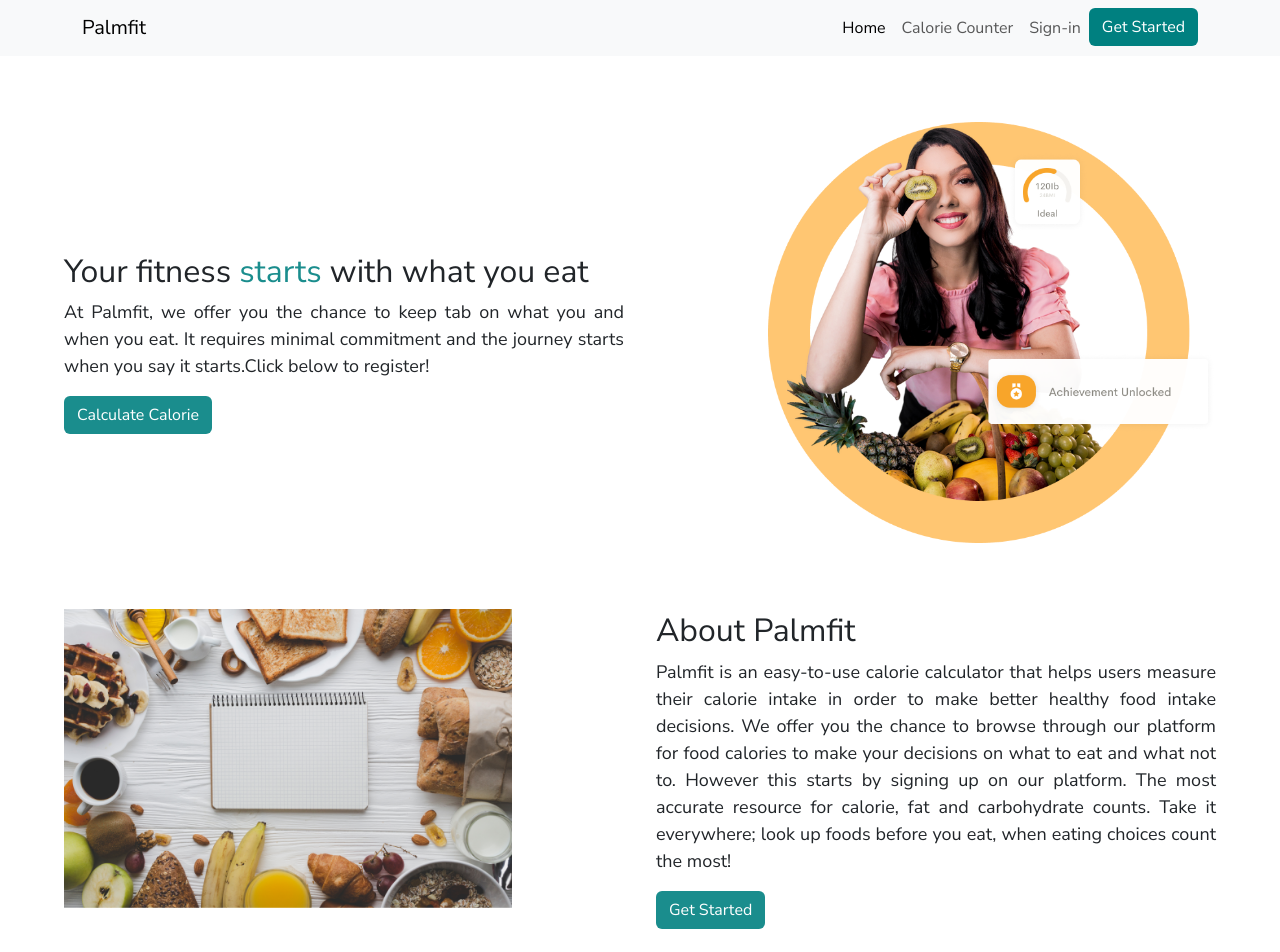
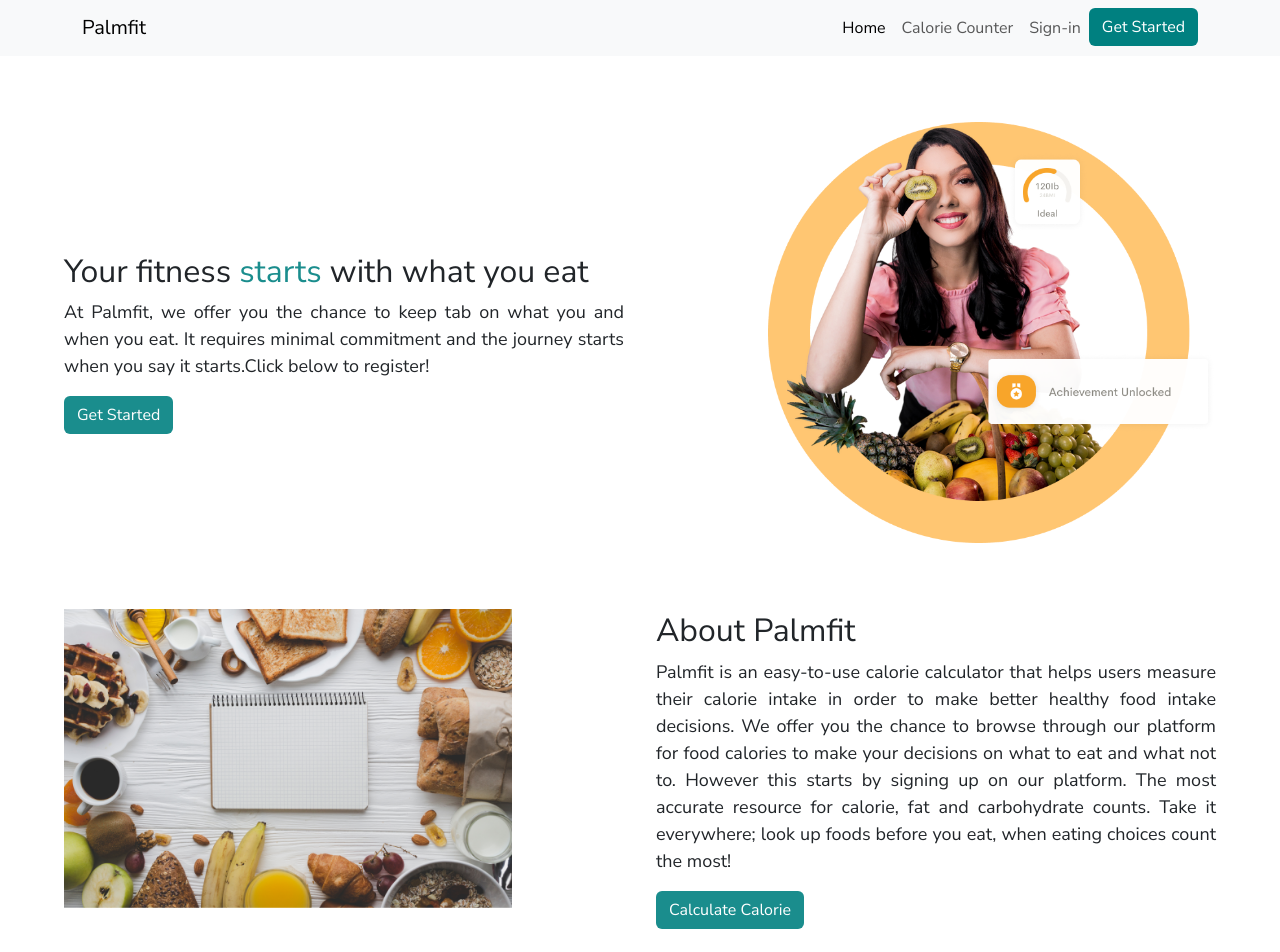
Before and after one commit to decadevs/live-project-sq015-net-palmfit-UI, a React (Create React App) app: page / in a window 1280 px wide. Shown: the top 952 px of the page. Built offline with nearby package versions, Linux system fonts and the light colour scheme; a web font is replaced by a local one.

Commit message:
Update Landing page

```diff
--- a/src/components/HomePg/LandingPg.js
+++ b/src/components/HomePg/LandingPg.js
@@ -1,139 +1,177 @@
 import React, { useState } from "react";
-import 'bootstrap/dist/css/bootstrap.css';
-import Header from '../HomePg/Header';
-import Footer from '../HomePg/Footer';
-import "../../styles/Landingpg.css"
-import { wordsFromOurUsers, whyChooseUs} from "../../utils/landingData"
+import "bootstrap/dist/css/bootstrap.css";
+import Header from "../HomePg/Header";
+import Footer from "../HomePg/Footer";
+import "../../styles/Landingpg.css";
+import { wordsFromOurUsers, whyChooseUs } from "../../utils/landingData";
 import CalorieModal from "../HomePg/CalorieModal";
-
-
 
 let style = {
   marginTop: 45,
   marginBottom: 65,
   backgroundColor: ""
-}
+};
 
-function LandingPage(){
-    const [modalShow, setModalShow] = useState(false)
+function LandingPage() {
+  const [modalShow, setModalShow] = useState(false);
   return (
-
     <div className="con__">
       <Header />
-        <div className = "container__">
+      <div className="container__">
+        <section>
+          <div className="section-container reverse-row">
+            <div className="section-container-first">
+              <img className="img___" src={"../img/Frame 1949.png"} />
+            </div>
+
+            <div className="content">
+              <h2 className="mt-sm-4">
+                Your fitness <span>starts</span> with what you eat
+              </h2>
+              <p className="sect">
+                At Palmfit, we offer you the chance to keep tab on what you and
+                when you eat. It requires minimal commitment and the journey
+                starts when you say it starts.Click below to register!
+              </p>
+              <a
+                className="btn text-white btn__"
+                style={{ backgroundColor: "#1A8D8D" }}
+                href="#"
+                role="button"
+              >
+                Get Started
+              </a>
+            </div>
+          </div>
+        </section>
+
+        {/* about */}
+        <section>
+          <div className="section-container" style={style}>
+            <div className="section-container-second">
+              <img className="img___" src={"../img/landPg2.png"} />
+            </div>
+            <div className="content">
               <CalorieModal
                 show={modalShow}
                 onHide={() => setModalShow(false)}
               />
-            <section>
-
-                <div className="section-container reverse-row"  >
-                    <div className="section-container-first">
-
-                        <img className="img___"   src = {"../img/Frame 1949.png"}/>
-                    </div>
-
-                    <div className= 'content'>
-                        <h2 className="mt-sm-4">Your fitness <span>starts</span> with what you eat</h2>
+              <h2 className="mt-sm-4">About Palmfit</h2>
               <p className="sect">
-                            At Palmfit, we offer you the chance to keep tab on what you and when you eat. It requires minimal commitment and the journey starts when you say it starts.Click below to register!
+                Palmfit is an easy-to-use calorie calculator that helps users
+                measure their calorie intake in order to make better healthy
+                food intake decisions. We offer you the chance to browse through
+                our platform for food calories to make your decisions on what to
+                eat and what not to. However this starts by signing up on our
+                platform. The most accurate resource for calorie, fat and
+                carbohydrate counts. Take it everywhere; look up foods before
+                you eat, when eating choices count the most!
               </p>
-                        <a className="btn text-white btn__" style = {{backgroundColor: "#1A8D8D"}} href="#" role="button"
-                        onClick={()=>setModalShow(true)}
-                        >Calculate Calorie</a>
+              <a
+                className="btn text-white btn__"
+                style={{ backgroundColor: "#1A8D8D" }}
+                href="#"
+                role="button"
+                onClick={() => setModalShow(true)}
+              >
+                Calculate Calorie
+              </a>
             </div>
           </div>
-
         </section>
-
-            {/* about */}
-            <section>
-
-                <div className="section-container"
-            style={style}>
-                    <div className="section-container-second">
-                        <img className="img___" src = {"../img/landPg2.png"}/>
-                    </div>
-                    <div className= "content">
-                        <h2 className="mt-sm-4">About Palmfit</h2>
-                        <p className="sect">
-                            Palmfit is an easy-to-use calorie calculator that helps users measure their calorie intake in order to make better healthy food intake decisions.  We offer you the chance to browse through our platform for food calories to make your decisions on what to eat and what not to. However this starts by signing up on our platform.  The most accurate resource for calorie, fat and carbohydrate counts. Take it everywhere; look up foods before you eat, when eating choices count the most!
-                        </p>
-                        <a className="btn text-white btn__" style = {{backgroundColor: "#1A8D8D"}} href="#" role="button">Get Started</a>
-                    </div>
-                </div>
-
-
-            </section>
-            <WhyUs/>
-            <WordsFromOurUsers/>
+        <WhyUs />
+        <WordsFromOurUsers />
       </div>
       <Footer />
     </div>
-     )
+  );
 }
 
-
-
-
-
-
-function WhyUs(){
+function WhyUs() {
   return (
     <div className="container-sm" style={style}>
-            <h2 className="text-center" style = {{marginBottom: "40px", paddingTop: "50px"}}>Why Choose Us?</h2>
+      <h2
+        className="text-center"
+        style={{ marginBottom: "40px", paddingTop: "50px" }}
+      >
+        Why Choose Us?
+      </h2>
 
-            <div className="card-container" style={{marginBottom: 40}}>
+      <div className="card-container" style={{ marginBottom: 40 }}>
         {whyChooseUs.map((items) => {
-                return <WhyChooseUs img = {items.img} head = {items.head} paragraph = {items.paragraph} bg = {items.bg}/>
+          return (
+            <WhyChooseUs
+              img={items.img}
+              head={items.head}
+              paragraph={items.paragraph}
+              bg={items.bg}
+            />
+          );
         })}
       </div>
     </div>
-    )
+  );
 }
 
-
-
-function WhyChooseUs(props){
+function WhyChooseUs(props) {
   return (
-         <div className="whyChooseUs card mb-sm-2 mx-sm-auto fs-md-6 mb-sm-4 border border-0" style={{backgroundColor: props.bg}}>
-            <img className="card-img-top mx-auto" src={props.img}
-              style={{width: 40, height:40, marginTop: 20}}/>
+    <div
+      className="whyChooseUs card mb-sm-2 mx-sm-auto fs-md-6 mb-sm-4 border border-0"
+      style={{ backgroundColor: props.bg }}
+    >
+      <img
+        className="card-img-top mx-auto"
+        src={props.img}
+        style={{ width: 40, height: 40, marginTop: 20 }}
+      />
       <div class="card-body">
         <h3 className="text-center">{props.head}</h3>
         <p class="card-text">{props.paragraph}</p>
       </div>
     </div>
-    )
+  );
 }
 
-function WordsFromOurUsers(){
+function WordsFromOurUsers() {
   return (
     <div className="Testimonials">
       <h2 className="mb-4">Words from Our Users</h2>
       <div className="testimony-cards-container">
-                {wordsFromOurUsers.map(items =>{
-                return <WordsFromUsers name = {items.name} userName = {items.userName}
-                    comment = {items.comment} img = {items.img} />
+        {wordsFromOurUsers.map((items) => {
+          return (
+            <WordsFromUsers
+              name={items.name}
+              userName={items.userName}
+              comment={items.comment}
+              img={items.img}
+            />
+          );
         })}
       </div>
     </div>
-    )
+  );
 }
 
-function WordsFromUsers(props){
+function WordsFromUsers(props) {
   return (
     <div className="testimonal-card-component-container">
       <div className=" testimonal-card-component-con">
         <div className="testimonal-card-component-img">
-            <img src = {props.img}/>
+          <img src={props.img} />
         </div>
-        <p className="ps-2">{props.name}<br/><span className="pe-4"><a href = "#" style ={{color: "#1A8D8D"}}>{props.userName}</a></span></p>
+        <p className="ps-2">
+          {props.name}
+          <br />
+          <span className="pe-4">
+            <a href="#" style={{ color: "#1A8D8D" }}>
+              {props.userName}
+            </a>
+          </span>
+        </p>
       </div>
       <p className="">{props.comment}</p>
     </div>
-  )
+  );
 }
 
-
 export default LandingPage;
```
Lines whose indentation alone changed are shown as unchanged.
